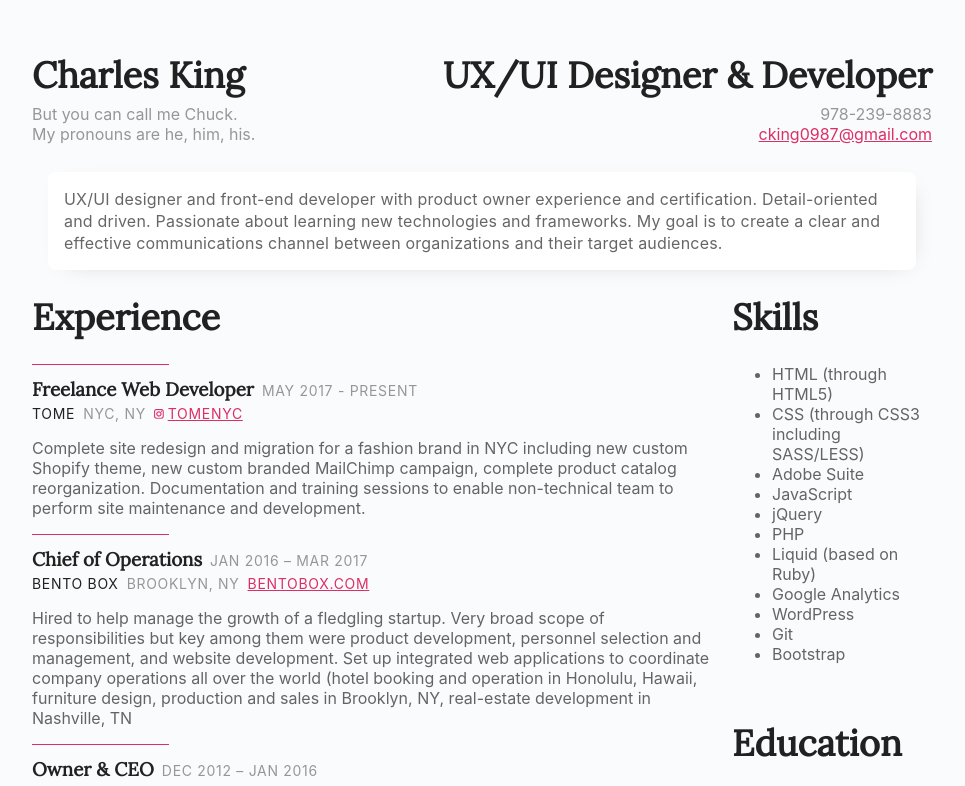
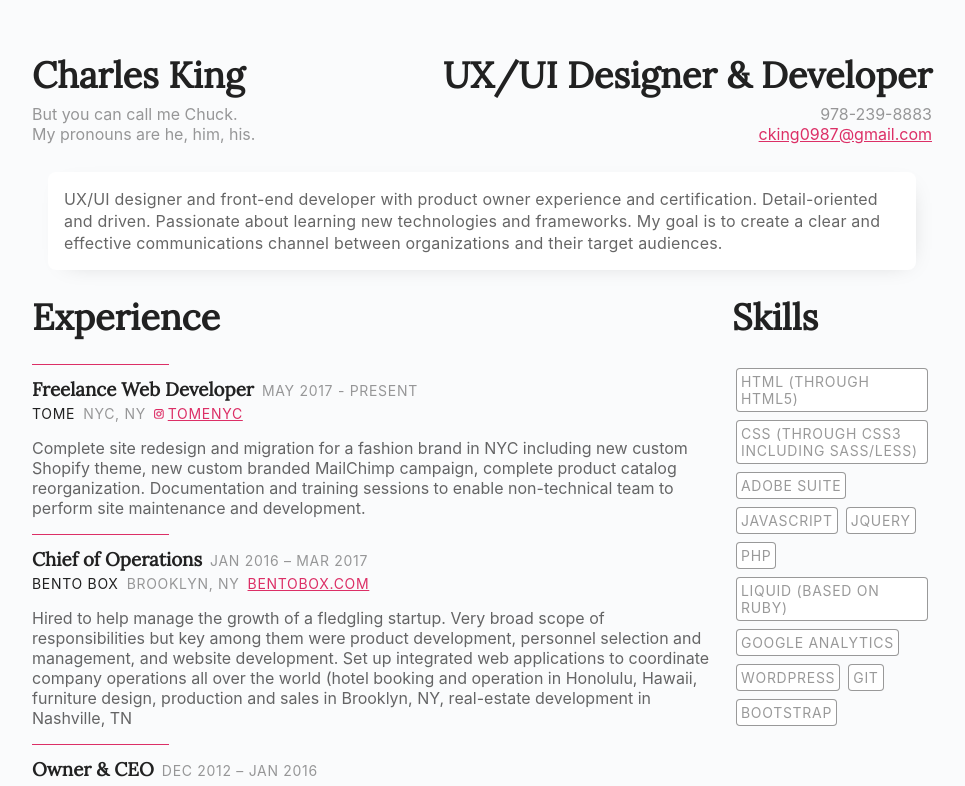
Before and after one commit to cking0987/resume, a Vue app: page / in a window 1280 px wide. Shown: the top 786 px of the page, without its empty margins (158-1123 px from the left). Built offline with nearby package versions, Linux system fonts and the light colour scheme.

Commit message:
Update skills styles

```diff
--- a/src/assets/styles.scss
+++ b/src/assets/styles.scss
@@ -91,11 +91,16 @@ body {
 									/ auto;
 	@include tablet {
 		grid-template:  "work-experience work-experience" auto
-										"education skills" auto
+										"skills education" auto
 										/ 1fr 1fr;
 	}
 	@include desktop {
 		grid-template:  "work-experience skills" auto
+										"work-experience education" auto
+										/ auto 200px;
+	}
+	@include print {
+		grid-template: "work-experience skills" auto
 										"work-experience education" auto
 										/ auto 200px;
 	}
@@ -147,8 +152,39 @@ body {
 	}
 }
 
+// Skills
 .skills-container {
 	grid-area: skills;
+	@include tablet-and-above {
+		ul {
+			list-style: none;
+			padding-left: 0;
+			display: flex;
+			flex-wrap: wrap;
+			li {
+				border: 1px solid $text-subtle;
+				border-radius: 4px;
+				background-color: $surface-light;
+				padding: ($grid-gap-spacing * .25);
+				margin: ($grid-gap-spacing * .25);
+			}
+		}
+	}
+	@include print {
+		ul {
+			list-style: none;
+			padding-left: 0;
+			display: flex;
+			flex-wrap: wrap;
+			li {
+				border: 1px solid $text-subtle;
+				border-radius: 4px;
+				background-color: $surface-light;
+				padding: ($grid-gap-spacing * .25);
+				margin: ($grid-gap-spacing * .25);
+			}
+		}
+	}
 }
 .education-container {
 	grid-area: education;
--- a/src/components/Skills.vue
+++ b/src/components/Skills.vue
@@ -1,7 +1,7 @@
 <template>
 	<div class="skills-component">
 		<ul>
-			<li v-for="skill in skills" :key="skill">{{ skill }}</li>
+			<li v-for="skill in skills" :key="skill" class="overline">{{ skill }}</li>
 		</ul>
 	</div>
 </template>
```
